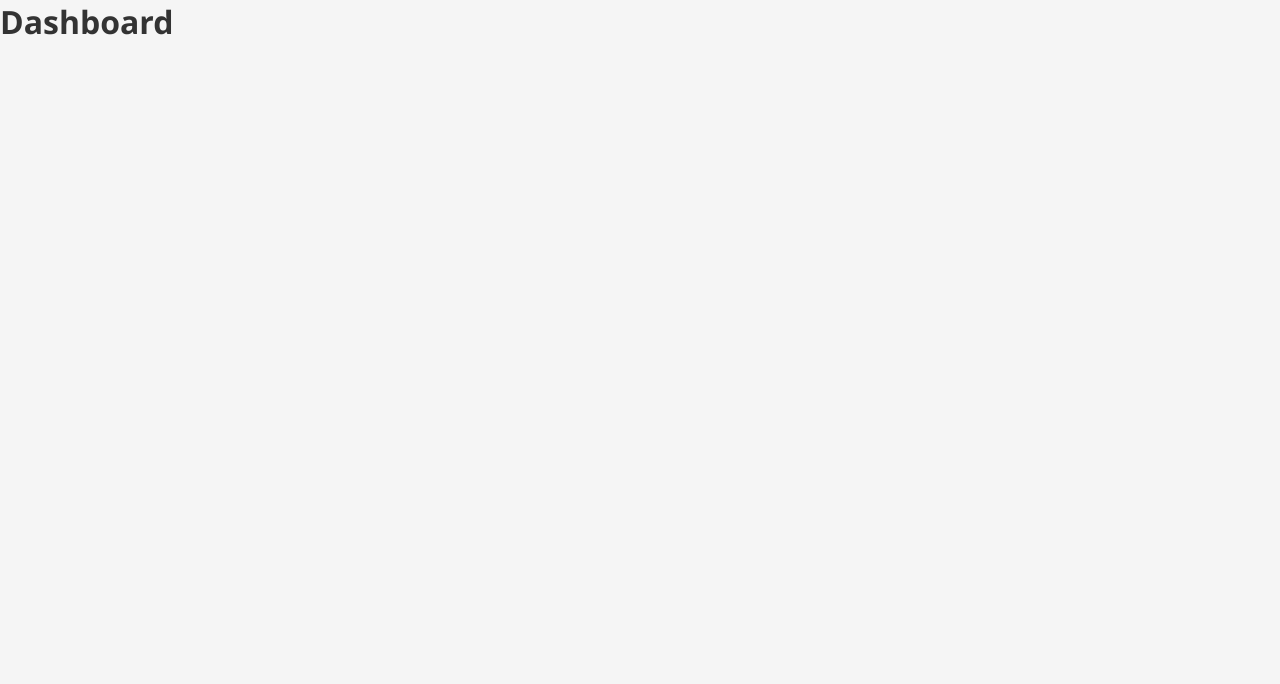
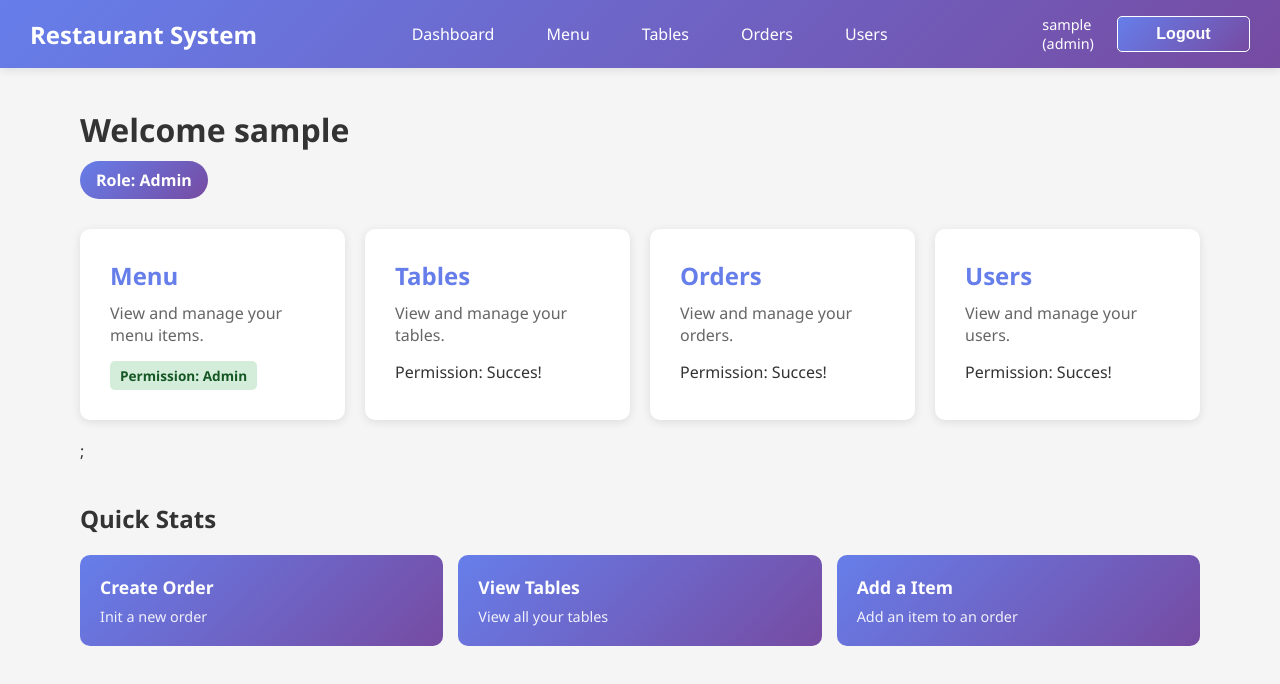
Before and after one commit to Sign0rEnmanuel/Restaurant-management-system, a React app in the folder frontend/: page /dashboard in a window 1280 px wide. Shown: the top 684 px of the page. Built offline with nearby package versions, Linux system fonts and the light colour scheme; sample sign-in values are in the browser's storage; the HTML template or start-up script is replaced by a standard one.

Commit message:
Create the dashboard page

```diff
--- a/frontend/src/App.jsx
+++ b/frontend/src/App.jsx
@@ -1,5 +1,7 @@
 import { BrowserRouter as Router, Routes, Route, Navigate } from 'react-router-dom';
 import Login from './pages/Login.jsx';
+import Dashboard from './pages/Dashboard.jsx';
+import ProtectedRoute from './components/ProtectedRoute.jsx';
 
 function App() {
   return (
@@ -7,7 +9,7 @@ function App() {
       <Routes>
         <Route path="/" element={<Navigate to="/login" />} />
         <Route path="/login" element={<Login />} />
-        <Route path="/dashboard" element={<h1>Dashboard</h1>} />
+        <Route path='/dashboard' element={ <ProtectedRoute> <Dashboard /> </ProtectedRoute> } />
       </Routes>
     </Router>
   );
--- /dev/null
+++ b/frontend/src/components/Navbar.css
@@ -0,0 +1,55 @@
+.navbar {
+    background: linear-gradient(135deg, #667eea 0%, #764ba2 100%);
+    color: white;
+    padding: 15px 30px;
+    display: flex;
+    justify-content: space-between;
+    align-items: center;
+    box-shadow: 0 2px 10px rgba(0, 0, 0, 0.1);
+}
+
+.navbar-brand h2 {
+    margin: 0;
+    font-size: 1.5rem;
+}
+
+.navbar-links {
+    display: flex;
+    gap: 20px;
+}
+
+.navbar-links a {
+    color: white;
+    text-decoration: none;
+    padding: 8px 16px;
+    border-radius: 5px;
+    transition: background-color 0.3s;
+}
+
+.navbar-links a:hover {
+    background-color: rgba(255, 255, 255, 0.2);
+}
+
+.navbar-user {
+    display: flex;
+    align-items: center;
+    gap: 15px;
+}
+
+.navbar-user span {
+    font-size: 0.9rem;
+}
+
+.navbar-user button {
+    background-color: rgba(255, 255, 255, 0.2);
+    color: white;
+    border: 1px solid white;
+    padding: 8px 16px;
+    border-radius: 5px;
+    cursor: pointer;
+    transition: background-color 0.3s;
+}
+
+.navbar-user button:hover {
+    background-color: rgba(255, 255, 255, 0.3);
+}
--- /dev/null
+++ b/frontend/src/components/Navbar.jsx
@@ -0,0 +1,39 @@
+import { useContext } from "react";
+import { Link, useNavigate } from "react-router-dom";
+import { AuthContext } from "../context/AuthContext.jsx";
+import './Navbar.css';
+
+function Navbar() {
+    const { user, logout } = useContext(AuthContext);
+    const navigate = useNavigate();
+
+    const handleLogout = () => {
+        logout();
+        navigate("/login");
+    }
+
+    return (
+        <nav className="navbar">
+            <div className="navbar-brand">
+                <h2>Restaurant System</h2>
+            </div>
+
+            <div className="navbar-links">
+                <Link to="/dashboard">Dashboard</Link>
+                <Link to="/menu">Menu</Link>
+                <Link to="/tables">Tables</Link>
+                <Link to="/orders">Orders</Link>
+                {user?.role === "admin" && (
+                    <Link to="/users">Users</Link>
+                )}
+            </div>
+
+            <div className="navbar-user">
+                <span>{user?.username} ({user?.role})</span>
+                <button onClick={handleLogout}>Logout</button>
+            </div>
+        </nav>
+    )
+}
+
+export default Navbar;
--- /dev/null
+++ b/frontend/src/components/ProtectedRoute.jsx
@@ -0,0 +1,23 @@
+import { useContext } from "react";
+import { Navigate } from "react-router-dom";
+import { AuthContext } from "../context/AuthContext.jsx";
+
+function ProtectedRoute({ children, adminOnly = false }) {
+    const { user, loading } = useContext(AuthContext);
+
+    if (loading) {
+        return <div>Loading...</div>;
+    }
+
+    if (!user) {
+        return <Navigate to="/login" />;
+    }
+
+    if (adminOnly && user.role !== "admin") {
+        return <div>You don't have permission to access this page.</div>;
+    }
+
+    return children;
+};
+
+export default ProtectedRoute;
--- /dev/null
+++ b/frontend/src/pages/DashBoard.css
@@ -0,0 +1,115 @@
+.dashboard-container {
+    min-height: 100vh;
+    background-color: #f5f5f5;
+}
+
+.dashboard-content {
+    padding: 40px;
+    max-width: 1200px;
+    margin: 0 auto;
+}
+
+.dashboard-content h1 {
+    color: #333;
+    margin-bottom: 10px;
+}
+
+.role-badge {
+    display: inline-block;
+    background: linear-gradient(135deg, #667eea 0%, #764ba2 100%);
+    color: white;
+    padding: 8px 16px;
+    border-radius: 20px;
+    font-weight: 600;
+    margin-bottom: 30px;
+}
+
+.dashboard-grid {
+    display: grid;
+    grid-template-columns: repeat(auto-fit, minmax(250px, 1fr));
+    gap: 20px;
+    margin-bottom: 40px;
+}
+
+.dashboard-card {
+    background: white;
+    padding: 30px;
+    border-radius: 10px;
+    box-shadow: 0 2px 10px rgba(0, 0, 0, 0.1);
+    transition: transform 0.3s;
+}
+
+.dashboard-card:hover {
+    transform: translateY(-5px);
+    box-shadow: 0 5px 20px rgba(0, 0, 0, 0.15);
+}
+
+.dashboard-card h3 {
+    font-size: 1.5rem;
+    margin-bottom: 10px;
+    color: #667eea;
+}
+
+.dashboard-card p {
+    color: #666;
+    margin-bottom: 15px;
+}
+
+.permission {
+    display: inline-block;
+    background-color: #d4edda;
+    color: #155724;
+    padding: 5px 10px;
+    border-radius: 5px;
+    font-size: 0.85rem;
+    font-weight: 600;
+}
+
+.permission-limited {
+    display: inline-block;
+    background-color: #fff3cd;
+    color: #856404;
+    padding: 5px 10px;
+    border-radius: 5px;
+    font-size: 0.85rem;
+    font-weight: 600;
+}
+
+.quick-stats {
+    margin-top: 40px;
+}
+
+.quick-stats h2 {
+    color: #333;
+    margin-bottom: 20px;
+}
+
+.stats-grid {
+    display: grid;
+    grid-template-columns: repeat(auto-fit, minmax(200px, 1fr));
+    gap: 15px;
+}
+
+.stat-card {
+    background: linear-gradient(135deg, #667eea 0%, #764ba2 100%);
+    color: white;
+    padding: 20px;
+    border-radius: 10px;
+    cursor: pointer;
+    transition: transform 0.3s;
+}
+
+.stat-card:hover {
+    transform: scale(1.05);
+}
+
+.stat-card h4 {
+    margin-bottom: 8px;
+    font-size: 1.1rem;
+}
+
+.stat-card p {
+    font-size: 0.9rem;
+    opacity: 0.9;
+    color: white;
+}
--- /dev/null
+++ b/frontend/src/pages/Dashboard.jsx
@@ -0,0 +1,73 @@
+import { useContext } from "react";
+import { AuthContext } from "../context/AuthContext.jsx";
+import Navbar from "../components/Navbar.jsx";
+import "./Dashboard.css";
+
+function Dashboard() {
+    const { user } = useContext(AuthContext);
+
+    return (
+        <div className="dashboard-container">
+            <Navbar />
+
+            <div className="dashboard-content">
+                <h1>Welcome {user?.username}</h1>
+                <p className="role-badge">Role: {user?.role === "admin" ? "Admin" : "Operator"}</p>
+
+                <div className="dashboard-grid">
+                    <div className="dashboard-card">
+                        <h3>Menu</h3>
+                        <p>View and manage your menu items.</p>
+                        {user?.role === "admin" ? (
+                            <span className="permission">Permission: Admin</span>
+                        ) : (
+                            <span className="permission">Permission: Operator</span>
+                        )}
+                    </div>
+
+                    <div className="dashboard-card">
+                        <h3>Tables</h3>
+                        <p>View and manage your tables.</p>
+                        <span>Permission: Succes!</span>
+                    </div>
+
+                    <div className="dashboard-card">
+                        <h3>Orders</h3>
+                        <p>View and manage your orders.</p>
+                        <span>Permission: Succes!</span>
+                    </div>
+
+                    {user?.role === "admin" && (
+                        <div className="dashboard-card">
+                            <h3>Users</h3>
+                            <p>View and manage your users.</p>
+                            <span>Permission: Succes!</span>
+                        </div>
+                    )};
+                </div>
+
+                <div className="quick-stats">
+                    <h2>Quick Stats</h2>
+                    <div className="stats-grid">
+                        <div className="stat-card">
+                            <h4>Create Order</h4>
+                            <p>Init a new order</p>
+                        </div>
+                        <div className="stat-card">
+                            <h4>View Tables</h4>
+                            <p>View all your tables</p>
+                        </div>
+                        {user?.role === "admin" && (
+                            <div className="stat-card">
+                                <h4>Add a Item</h4>
+                                <p>Add an item to an order</p>
+                            </div>
+                        )}
+                    </div>
+                </div>
+            </div>
+        </div>
+    )
+};
+
+export default Dashboard;
```
